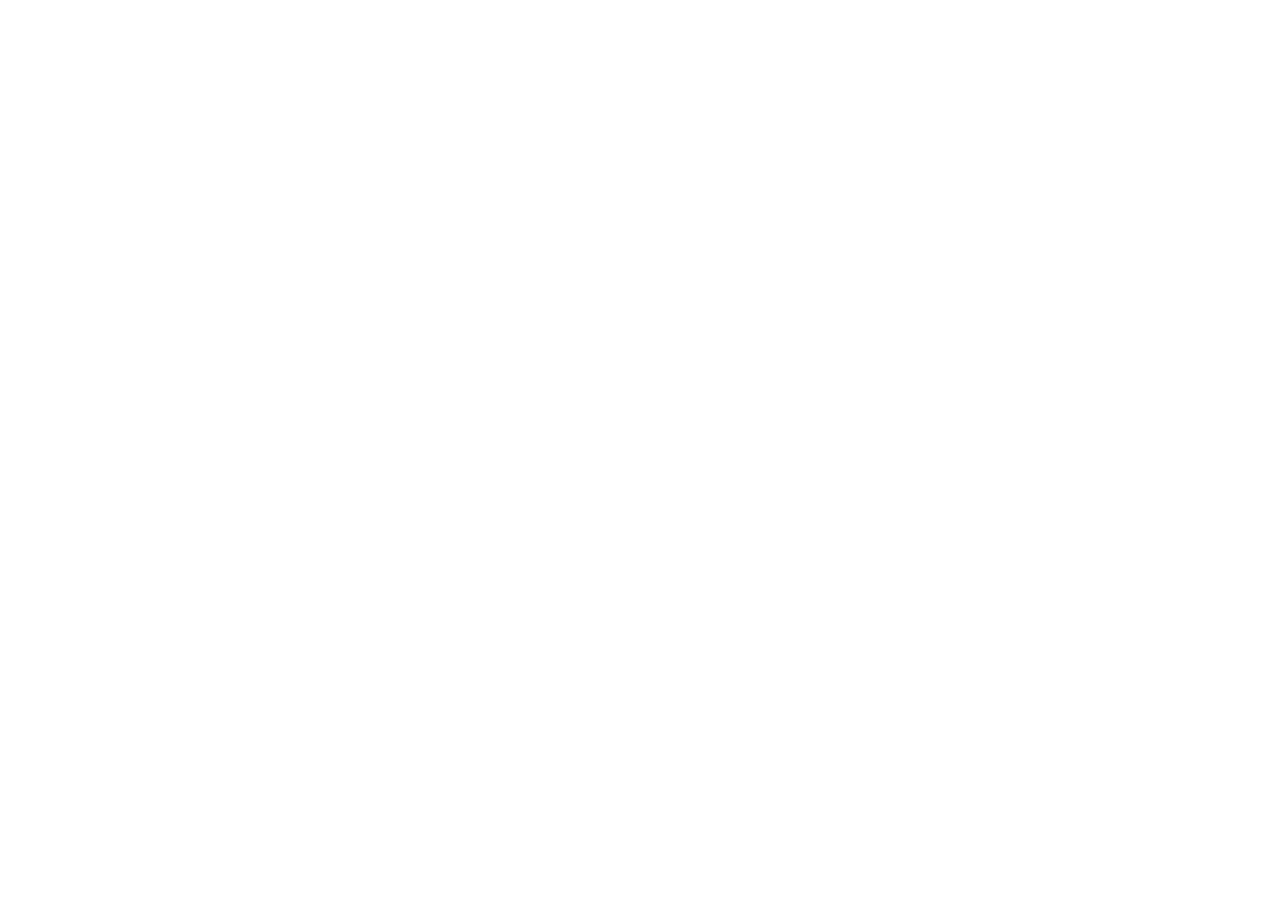
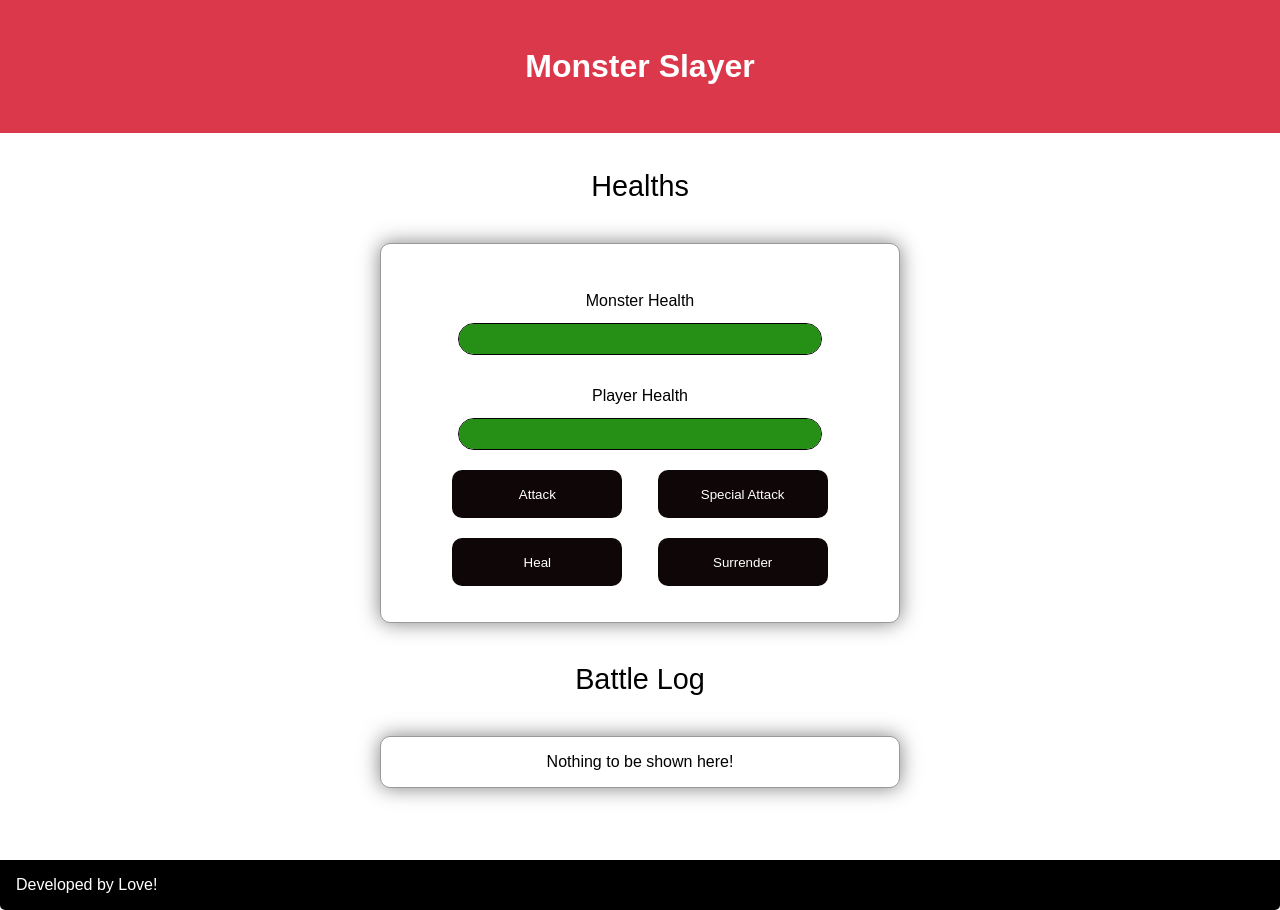
Before and after one commit to Adibov/Monster-Slayer, a plain HTML site: page index.html in a window 1280 px wide. Before the commit the page ends 800 px from the top, so only its background shows below. Drawn offline with Linux system fonts and the light colour scheme; a web font is replaced by a local one.

Commit message:
Init index page

```diff
--- a/index.html
+++ b/index.html
@@ -3,8 +3,65 @@
 <head>
 	<meta charset="UTF-8">
 	<title>Monster Slayer</title>
+	<link rel="preconnect" href="https://fonts.googleapis.com">
+	<link rel="preconnect" href="https://fonts.gstatic.com" crossorigin>
+	<link href="https://fonts.googleapis.com/css2?family=Mochiy+Pop+P+One&family=Roboto:wght@300&display=swap" rel="stylesheet">
+	<link rel="stylesheet" href="style.css">
+	<link rel="script" href="app.js">
 </head>
 <body>
+	<h1 class="header">
+		Monster Slayer
+	</h1>
 
+	<div class="body">
+		<div class="title">
+			Healths
+		</div>
+		<div class="card">
+			<div class="monster-health__label">
+				Monster Health
+			</div>
+			<div class="monster-health__container">
+				<div class="monster-health__value"></div>
+				<div class="monster-health__background"></div>
+			</div>
+
+			<div class="player-health__label">
+				Player Health
+			</div>
+			<div class="player-health__container">
+				<div class="player-health__value"></div>
+				<div class="player-health__background"></div>
+			</div>
+			<div class="row">
+				<button class="button">
+					Attack
+				</button>
+				<button class="button">
+					Special Attack
+				</button>
+			</div>
+			<div class="row">
+				<button class="button">
+					Heal
+				</button>
+				<button class="button">
+					Surrender
+				</button>
+			</div>
+		</div>
+
+		<div class="title">
+			Battle Log
+		</div>
+		<div class="card">
+			Nothing to be shown here!
+		</div>
+	</div>
+
+	<div class="footer">
+		Developed by Love!
+	</div>
 </body>
 </html>
--- a/style.css
+++ b/style.css
@@ -0,0 +1,113 @@
+* {
+	box-sizing: border-box;
+}
+
+html {
+	font-family: 'Mochiy Pop P One', sans-serif;
+}
+
+body {
+	margin: 0;
+	height: 100vh;
+	max-width: 100vw;
+}
+
+.header {
+	width: 100%;
+	background-color: rgb(219, 57, 75);
+	color: white;
+	text-align: center;
+	vertical-align: baseline;
+	margin-top: 0;
+	padding: 3rem;
+}
+
+.body {
+	width: 100%;
+	min-height: 70%;
+	margin: 1rem auto;
+	padding: 1rem;
+}
+
+.title {
+	width: 100%;
+	text-align: center;
+	font-size: 1.8rem;
+}
+
+.card {
+	margin: 40px auto;
+	border-radius: 10px;
+	border: solid 1px rgba(0, 0, 0, 0.4);
+	width: 50vw;
+	box-shadow: 0 0 20px rgba(0, 0, 0, 0.5);
+	max-width: 520px;
+	text-align: center;
+	padding: 1rem;
+}
+
+.monster-health__label, .player-health__label {
+	width: 100%;
+	padding: 0.3rem;
+	text-align: center;
+	margin-top: 1.7rem;
+}
+
+.monster-health__container, .player-health__container {
+	width: 75%;
+	height: 2rem;
+	margin: 0.5rem auto;
+	border: 1px solid black;
+	border-radius: 100px;
+}
+
+.monster-health__value, .player-health__value {
+	width: 100%;
+	height: 100%;
+	background-color: #268f16;
+	border-radius: 100px;
+	z-index: 2;
+	position: relative;
+	transition: width cubic-bezier(0.51, 0.43, 0.71, 1.2) 0.7s;
+}
+
+.monster-health__background, .player-health__background {
+	width: 100%;
+	height: 100%;
+	background-color: rgba(38, 143, 22, 0.51);
+	border-radius: 100px;
+	z-index: 1;
+	position: relative;
+	top: -30px;
+	transition: width cubic-bezier(0.51, 0.43, 0.71, 1.2) 1.2s;
+}
+
+.row {
+	margin: 20px;
+	display: flex;
+	justify-content: space-evenly;
+
+}
+
+.button {
+	font-family: inherit;
+	height: 3rem;
+	width: 170px;
+	border: none;
+	border-radius: 10px;
+	background-color: rgb(14, 6, 7);
+	color: white;
+}
+
+.button:hover {
+	cursor: pointer;
+}
+
+.footer {
+	width: 100%;
+	background-color: black;
+	color: white;
+	padding: 1rem;
+	border-bottom-left-radius: 5px;
+	border-bottom-right-radius: 5px;
+}
```
